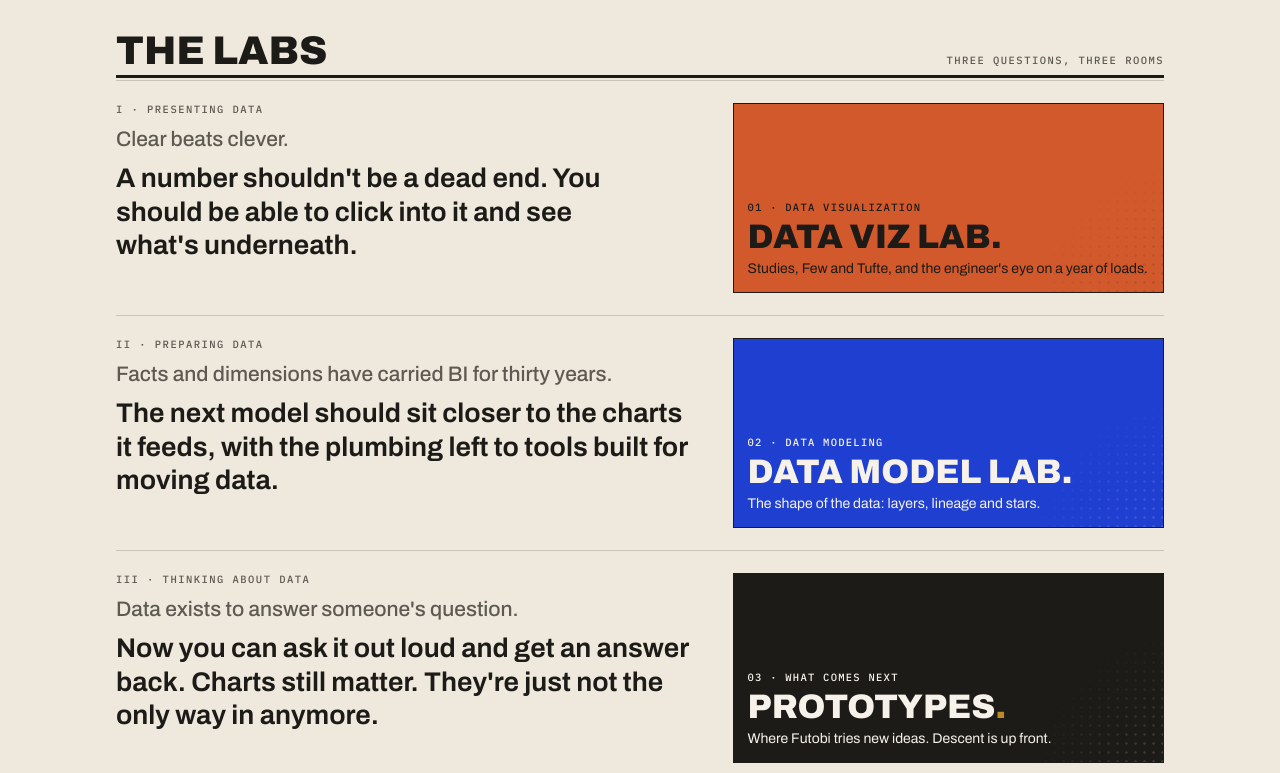
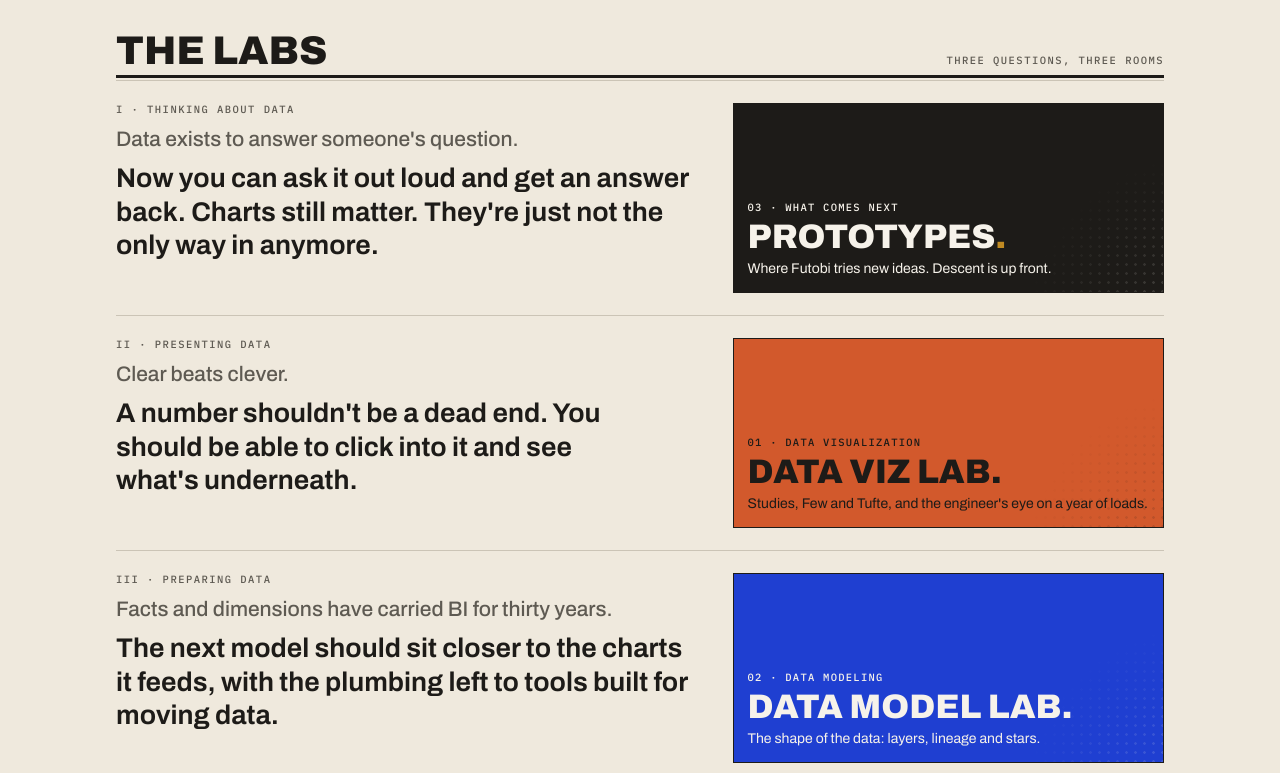
Before and after one commit to tannerspaulding/tannerspaulding.github.io, a plain HTML site: page index.html in a window 1280 px wide. Shown: the part 1247-2020 px from the top of the page. Drawn offline with Linux system fonts and the light colour scheme.

Commit message:
Futobi Labs: Thinking about data leads as I
Co-Authored-By: Claude Opus 5.5 <noreply@anthropic.com>

```diff
--- a/index.html
+++ b/index.html
@@ -249,9 +249,9 @@ p{margin:0;max-width:60ch}
 
 <section class="sec">
   <div class="sh"><h3>The labs</h3><span>three questions, three rooms</span></div>
-  <div class="ch"><div class="txt"><span class="lab">I · Presenting data</span><p class="was">Clear beats clever.</p><p class="now">A number shouldn't be a dead end. You should be able to click into it and see what's underneath.</p></div><a class="plate p1" href="https://labs.tannerspaulding.com/dataviz-lab/"><span>01 · Data visualization</span><b>Data viz lab.</b><p>Studies, Few and Tufte, and the engineer's eye on a year of loads.</p></a></div>
-  <div class="ch"><div class="txt"><span class="lab">II · Preparing data</span><p class="was">Facts and dimensions have carried BI for thirty years.</p><p class="now">The next model should sit closer to the charts it feeds, with the plumbing left to tools built for moving data.</p></div><a class="plate p2" href="https://labs.tannerspaulding.com/datamodel-lab/"><span>02 · Data modeling</span><b>Data model lab.</b><p>The shape of the data: layers, lineage and stars.</p></a></div>
-  <div class="ch"><div class="txt"><span class="lab">III · Thinking about data</span><p class="was">Data exists to answer someone's question.</p><p class="now">Now you can ask it out loud and get an answer back. Charts still matter. They're just not the only way in anymore.</p></div><a class="plate p3" href="#prototypes"><span>03 · What comes next</span><b>Prototypes<i>.</i></b><p>Where Futobi tries new ideas. Descent is up front.</p></a></div>
+  <div class="ch"><div class="txt"><span class="lab">I · Thinking about data</span><p class="was">Data exists to answer someone's question.</p><p class="now">Now you can ask it out loud and get an answer back. Charts still matter. They're just not the only way in anymore.</p></div><a class="plate p3" href="#prototypes"><span>03 · What comes next</span><b>Prototypes<i>.</i></b><p>Where Futobi tries new ideas. Descent is up front.</p></a></div>
+  <div class="ch"><div class="txt"><span class="lab">II · Presenting data</span><p class="was">Clear beats clever.</p><p class="now">A number shouldn't be a dead end. You should be able to click into it and see what's underneath.</p></div><a class="plate p1" href="https://labs.tannerspaulding.com/dataviz-lab/"><span>01 · Data visualization</span><b>Data viz lab.</b><p>Studies, Few and Tufte, and the engineer's eye on a year of loads.</p></a></div>
+  <div class="ch"><div class="txt"><span class="lab">III · Preparing data</span><p class="was">Facts and dimensions have carried BI for thirty years.</p><p class="now">The next model should sit closer to the charts it feeds, with the plumbing left to tools built for moving data.</p></div><a class="plate p2" href="https://labs.tannerspaulding.com/datamodel-lab/"><span>02 · Data modeling</span><b>Data model lab.</b><p>The shape of the data: layers, lineage and stars.</p></a></div>
 </section>
 
 <section class="sec" id="prototypes">
```
